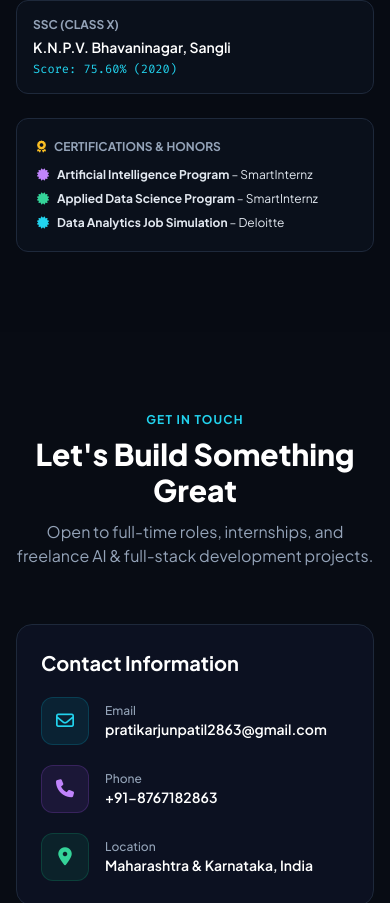
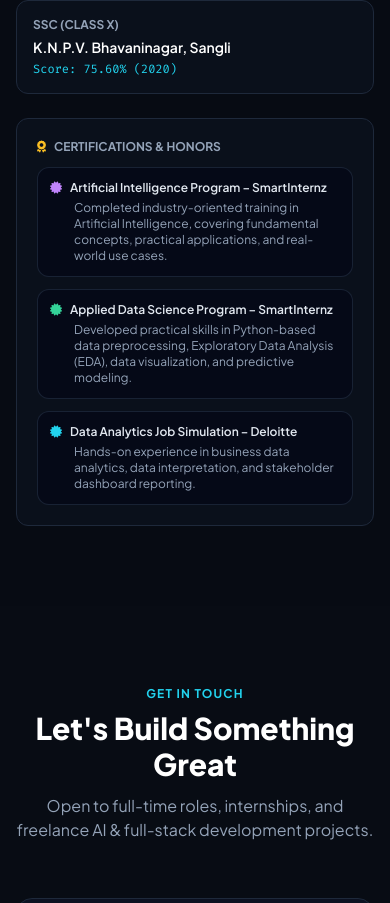
Before and after one commit to PratikPatil156/PratikPatil156, a plain HTML site: page index.html in a window 390 px wide. Shown: the part 7694-8597 px from the top of the page. Drawn offline with nearby package versions, Linux system fonts and the light colour scheme.

Commit message:
Add detailed descriptions for SmartInternz and Deloitte programs

```diff
--- a/index.html
+++ b/index.html
@@ -664,18 +664,27 @@
               <div class="text-xs font-bold text-slate-400 uppercase mb-3 flex items-center gap-2">
                 <i class="fa-solid fa-award text-amber-400"></i> Certifications & Honors
               </div>
-              <div class="space-y-2 text-xs sm:text-sm">
-                <div class="flex items-center gap-2 text-slate-200">
-                  <i class="fa-solid fa-certificate text-purple-400"></i>
-                  <span><strong>Artificial Intelligence Program</strong> – SmartInternz</span>
+              <div class="space-y-3 text-xs sm:text-sm">
+                <div class="p-3 rounded-xl bg-slate-950/60 border border-slate-800/80">
+                  <div class="flex items-center gap-2 text-slate-200 font-semibold">
+                    <i class="fa-solid fa-certificate text-purple-400"></i>
+                    <span>Artificial Intelligence Program – SmartInternz</span>
+                  </div>
+                  <p class="text-xs text-slate-400 mt-1 pl-6">Completed industry-oriented training in Artificial Intelligence, covering fundamental concepts, practical applications, and real-world use cases.</p>
                 </div>
-                <div class="flex items-center gap-2 text-slate-200">
-                  <i class="fa-solid fa-certificate text-emerald-400"></i>
-                  <span><strong>Applied Data Science Program</strong> – SmartInternz</span>
+                <div class="p-3 rounded-xl bg-slate-950/60 border border-slate-800/80">
+                  <div class="flex items-center gap-2 text-slate-200 font-semibold">
+                    <i class="fa-solid fa-certificate text-emerald-400"></i>
+                    <span>Applied Data Science Program – SmartInternz</span>
+                  </div>
+                  <p class="text-xs text-slate-400 mt-1 pl-6">Developed practical skills in Python-based data preprocessing, Exploratory Data Analysis (EDA), data visualization, and predictive modeling.</p>
                 </div>
-                <div class="flex items-center gap-2 text-slate-200">
-                  <i class="fa-solid fa-certificate text-cyan-400"></i>
-                  <span><strong>Data Analytics Job Simulation</strong> – Deloitte</span>
+                <div class="p-3 rounded-xl bg-slate-950/60 border border-slate-800/80">
+                  <div class="flex items-center gap-2 text-slate-200 font-semibold">
+                    <i class="fa-solid fa-certificate text-cyan-400"></i>
+                    <span>Data Analytics Job Simulation – Deloitte</span>
+                  </div>
+                  <p class="text-xs text-slate-400 mt-1 pl-6">Hands-on experience in business data analytics, data interpretation, and stakeholder dashboard reporting.</p>
                 </div>
               </div>
             </div>
```
Also changed, not shown: 1 other file.
